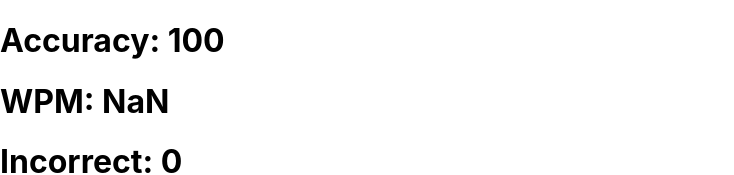
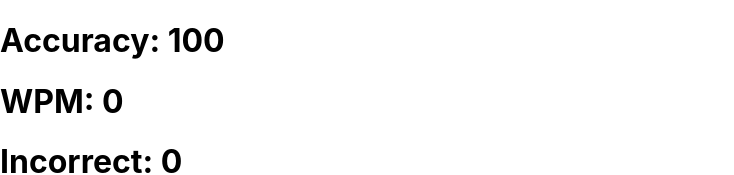
Before and after one commit to sanjitsarkar/zentyper, a React (Vite) app: page / in a window 1280 px wide. Shown: the top 175 px of the page, without its empty margins (0-734 px from the left). Built offline with nearby package versions, Linux system fonts and the light colour scheme.

Commit message:
fixed NaN on WPM

```diff
--- a/src/pages/TypingPractice/index.jsx
+++ b/src/pages/TypingPractice/index.jsx
@@ -72,7 +72,7 @@ const TypingPractice = () => {
     <div>
       <TypingHeader
         accuracy={accuracy}
-        wpm={Math.floor((wordCount / time) * 60)}
+        wpm={time === 0 ? 0 : Math.floor((wordCount / time) * 60)}
         incorrect={wrongCharIndex.length}
         time={time}
       />
```
